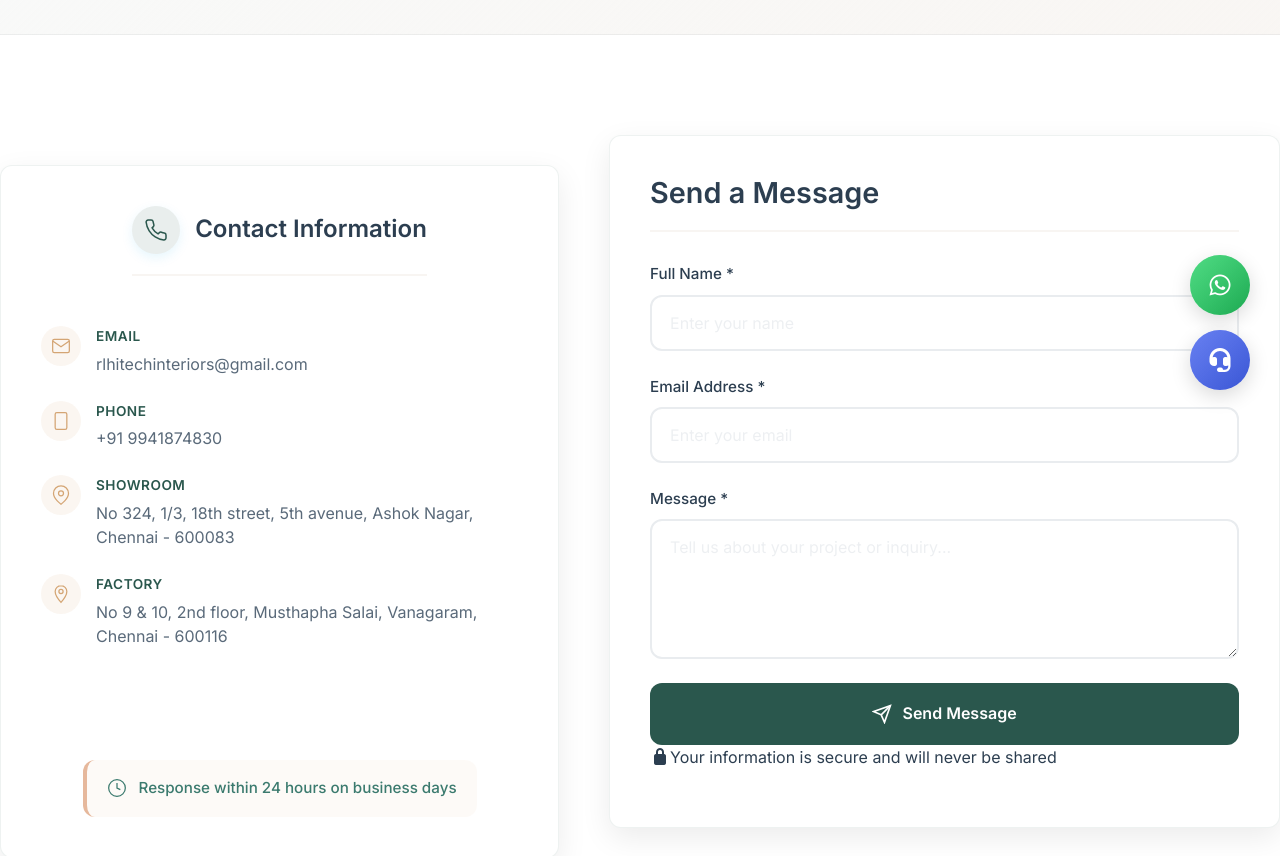
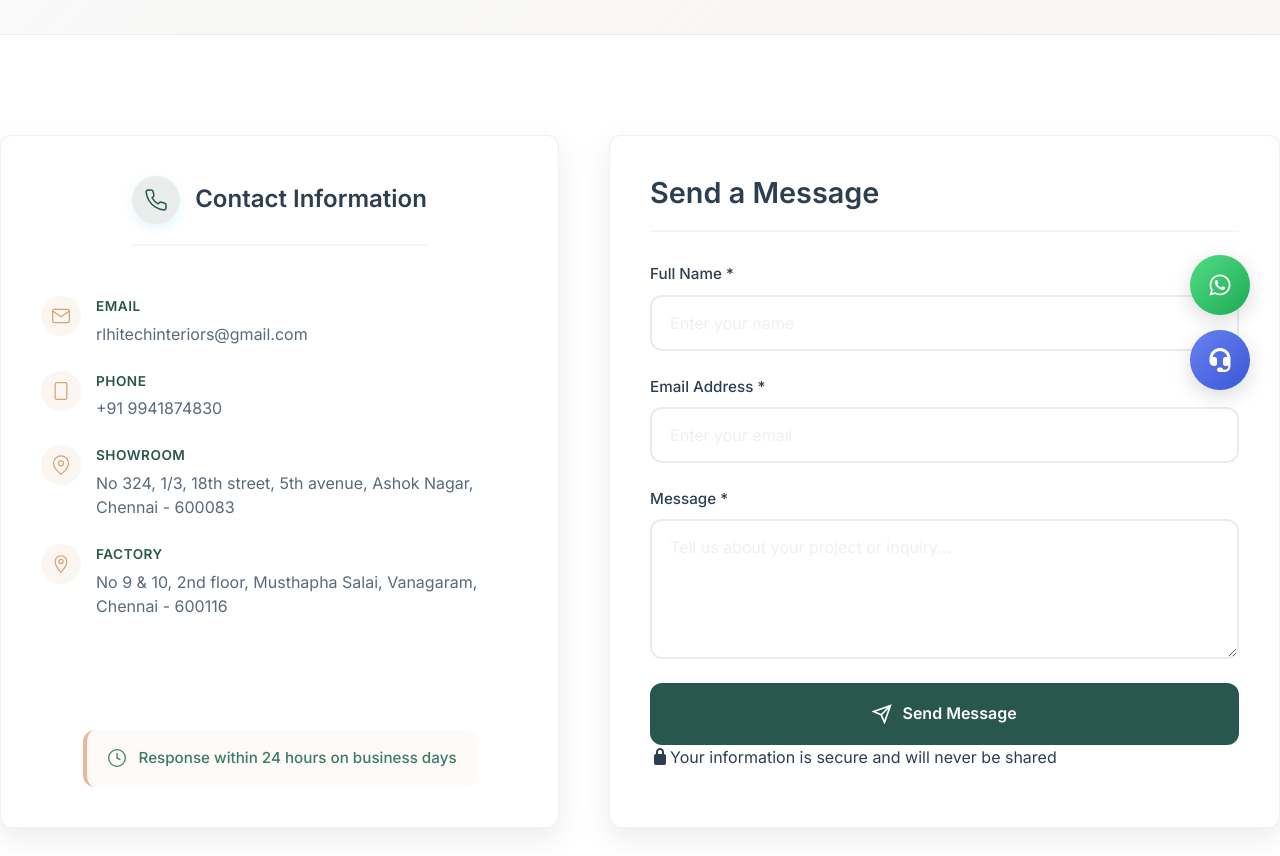
Before and after one commit to DevopsRB1508/RIHIProject, a React (Create React App) app in the folder client/: page /contact in a window 1280 px wide. Shown: the part 380-1236 px from the top of the page. Built offline with nearby package versions, Linux system fonts and the light colour scheme; no server answers.

Commit message:
Alignment issue fix

```diff
--- a/client/src/styles/MultiStepEstimate.css
+++ b/client/src/styles/MultiStepEstimate.css
@@ -726,7 +726,7 @@
   background: linear-gradient(135deg, #f0f9ff 0%, #e0f2fe 100%);
   border-radius: 16px;
   padding: 24px;
-  margin: 30px 0;
+  /* margin: 30px 0; */
   border-left: 4px solid #0ea5e9;
   display: flex;
   align-items: center;
```
Also changed, not shown: 4 other files (tests, documents, lock files or other folders).
